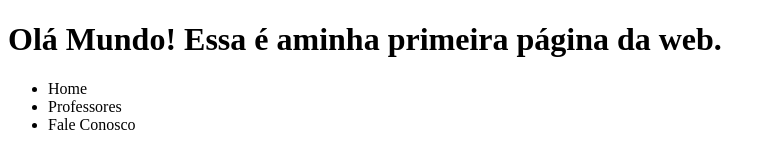
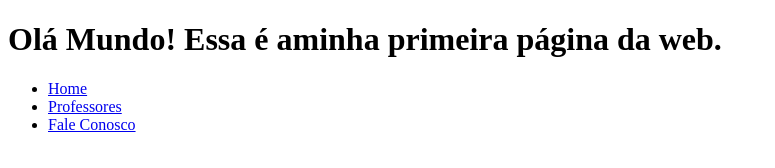
Before and after one commit to rgbbatista/Devaria-HTLM, a plain HTML site: page index.html in a window 1280 px wide. Shown: the whole page, without its empty margins (0-775 px from the left). Drawn offline with Linux system fonts and the light colour scheme.

Commit message:
Link no header

```diff
--- a/index.html
+++ b/index.html
@@ -9,9 +9,9 @@
       <h1>Olá Mundo! Essa é aminha primeira página da web.</h1>
       <nav>
         <ul>
-          <li>Home</li>
-          <li>Professores</li>
-          <li>Fale Conosco</li>
+            <li><a href="index.html">Home</a></li>
+            <li><a href="Professores">Professores</a></li>
+            <li><a href="FaleConosco.html">Fale Conosco</a></li>
         </ul>
       </nav>
     </header>
```
Lines whose indentation alone changed are shown as unchanged.
